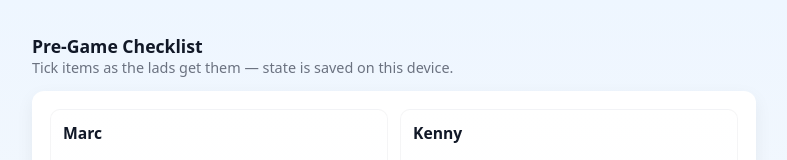
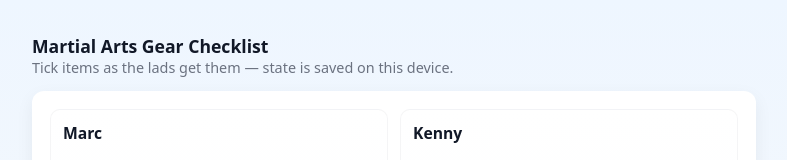
Before and after one commit to LordLowry/kidschecklist, a plain HTML site: page index.html in a window 1280 px wide. Shown: the top 160 px of the page, without its empty margins (246-1033 px from the left). Drawn offline with Linux system fonts and the light colour scheme.

Commit message:
Update index.html
Name change

```diff
--- a/index.html
+++ b/index.html
@@ -3,7 +3,7 @@
 <head>
   <meta charset="utf-8" />
   <meta name="viewport" content="width=device-width,initial-scale=1" />
-  <title>Pre-Game Checklist — Marc & Kenny</title>
+  <title>Martial Arts Gear Checklist — Marc & Kenny</title>
   <style>
     :root{
       --bg:#f7f9fb; --card:#ffffff; --accent:#0b71d0; --muted:#6b7280;
@@ -60,7 +60,7 @@
   <div class="wrap">
     <header>
       <div>
-        <h1>Pre-Game Checklist</h1>
+        <h1>Martial Arts Gear Checklist</h1>
         <p>Tick items as the lads get them — state is saved on this device.</p>
       </div>
     </header>
```
